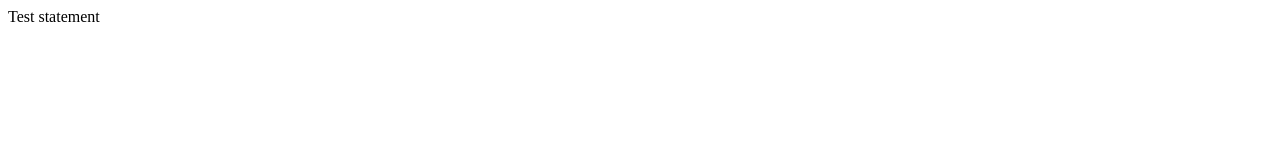
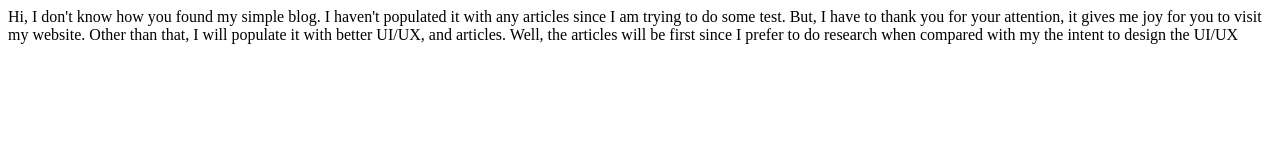
Before and after one commit to NivlaQuill/nivlaquill.github.io, a plain HTML site: page index.html in a window 1280 px wide. Drawn offline with Linux system fonts and the light colour scheme.

Commit message:
27/7/25
Simple warning

```diff
--- a/index.html
+++ b/index.html
@@ -6,6 +6,6 @@
     <title>Document</title>
 </head>
 <body>
-    Test statement
+    Hi, I don't know how you found my simple blog. I haven't populated it with any articles since I am trying to do some test. But, I have to thank you for your attention, it gives me joy for you to visit my website. Other than that, I will populate it with better UI/UX, and articles. Well, the articles will be first since I prefer to do research when compared with my the intent to design the UI/UX
 </body>
 </html>
```
